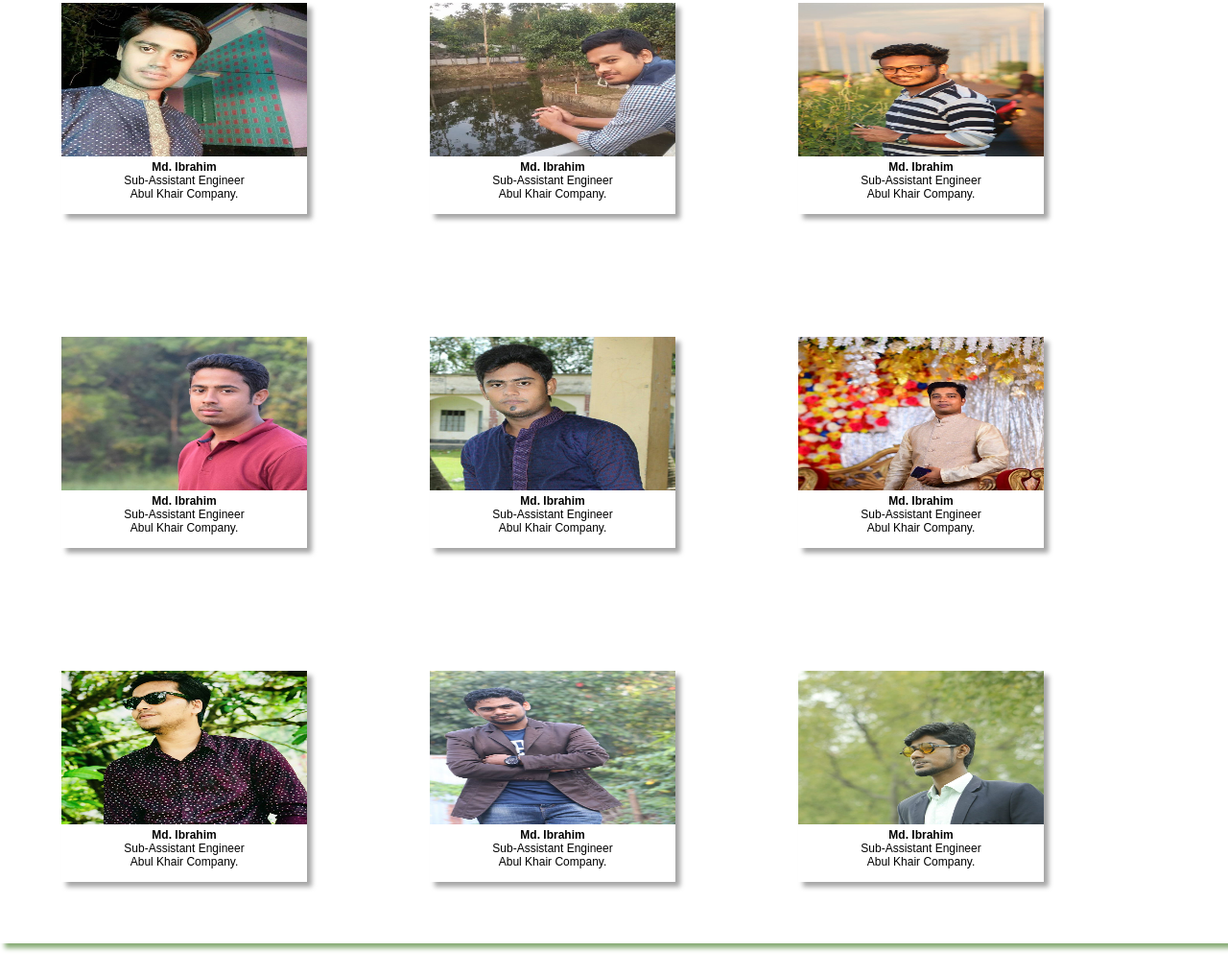
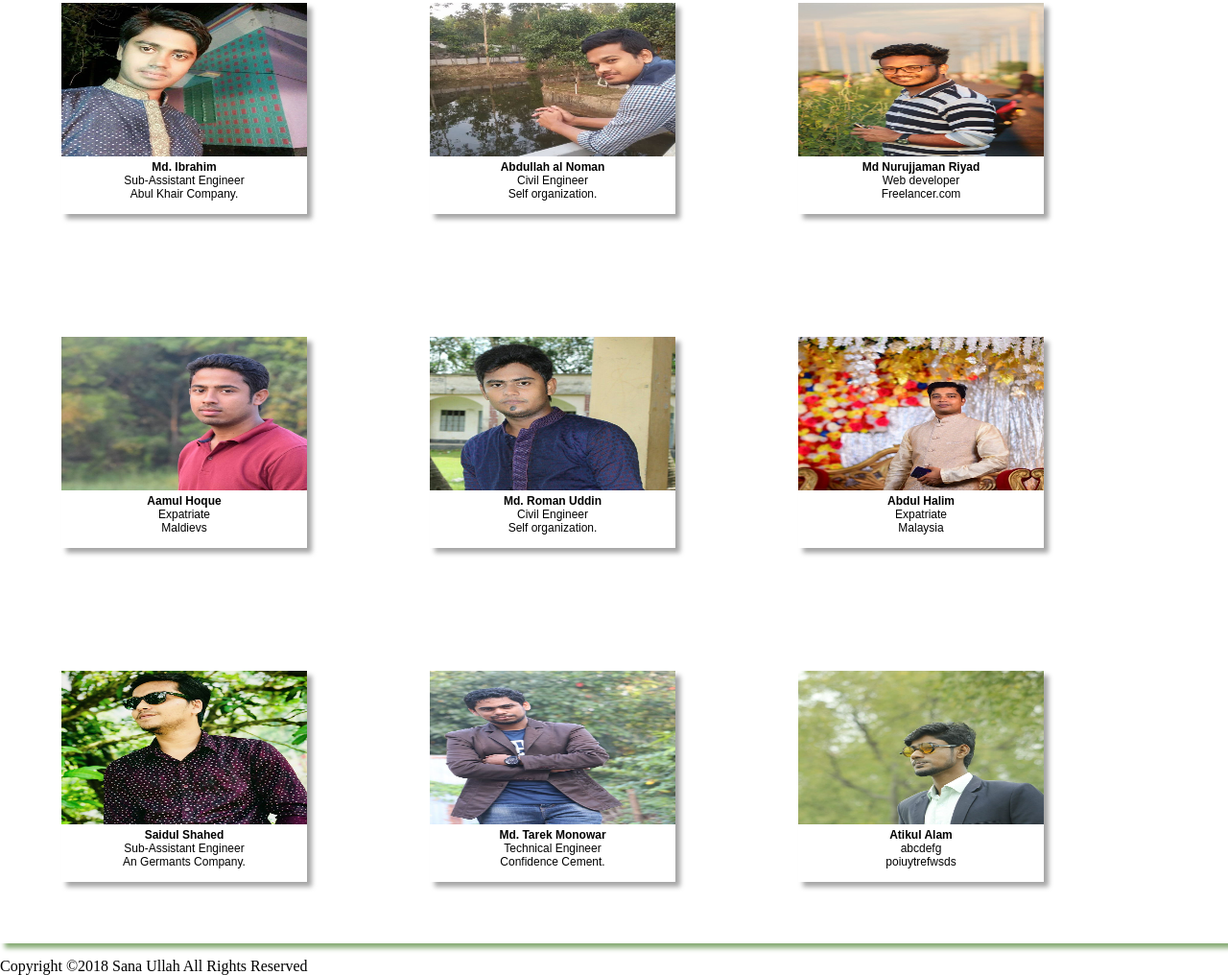
Before and after one commit to sanaaullah/friendsforever, a plain HTML site: page index.html in a window 1280 px wide. Shown: the part 1106-2122 px from the top of the page at 96% size. Drawn offline with nearby package versions, Linux system fonts and the light colour scheme.

Commit message:
Update index.html

```diff
--- a/index.html
+++ b/index.html
@@ -32,7 +32,7 @@
 
 <div class="friendlist">
   <div class="frnd 1">
-    <img src="images/ibrahim.jpg" alt="ibrahim">
+    <a href="https://www.facebook.com/nishat.rumon" target="_blank"> <img src="images/ibrahim.jpg" alt="ibrahim"></a>
     <div class="details">
     <p><strong>Md. Ibrahim </strong><br>
       Sub-Assistant Engineer <br>
@@ -42,85 +42,85 @@
   </div>
 
   <div class="frnd 1">
-    <img src="images/bappy.jpg" alt="bappy">
+      <a href="https://www.facebook.com/bappy.fpi" target="_blank"><img src="images/bappy.jpg" alt="bappy"></a>
     <div class="details">
-    <p><strong>Md. Ibrahim </strong><br>
-      Sub-Assistant Engineer <br>
-      Abul Khair Company.
+    <p><strong>Abdullah al Noman </strong><br>
+      Civil Engineer <br>
+      Self  organization.
     </p>
     </div>
   </div>
 
   <div class="frnd 1">
-    <img src="images/riyad.jpg" alt="riyad">
+      <a href="https://www.facebook.com/duronto.riyad" target="_blank"><img src="images/riyad.jpg" alt="riyad"></a>
     <div class="details">
-    <p><strong>Md. Ibrahim </strong><br>
-      Sub-Assistant Engineer <br>
-      Abul Khair Company.
+    <p><strong>Md Nurujjaman Riyad </strong><br>
+      Web developer<br>
+        Freelancer.com
     </p>
     </div>
   </div>
 
   <div class="frnd 1">
-    <img src="images/anam.jpg" alt="anam">
+      <a href="https://www.facebook.com/anamul.hoque.37454" target="_blank"><img src="images/anam.jpg" alt="anam"></a>
     <div class="details">
-    <p><strong>Md. Ibrahim </strong><br>
-      Sub-Assistant Engineer <br>
-      Abul Khair Company.
+    <p><strong>Aamul Hoque </strong><br>
+      Expatriate<br>
+      Maldievs
     </p>
     </div>
   </div>
 
   <div class="frnd 1">
-    <img src="images/roman.jpg" alt="roman">
+      <a href="https://www.facebook.com/prromanilu" target="_blank"><img src="images/roman.jpg" alt="roman"></a>
     <div class="details">
-    <p><strong>Md. Ibrahim </strong><br>
-      Sub-Assistant Engineer <br>
-      Abul Khair Company.
+    <p><strong>Md. Roman Uddin </strong><br>
+      Civil Engineer <br>
+      Self organization.
     </p>
     </div>
   </div>
 
   <div class="frnd 1">
-    <img src="images/halim.jpg" alt="halim">
+      <a href="https://www.facebook.com/ahmed.halim.79677471" target="_blank"><img src="images/halim.jpg" alt="halim"></a>
     <div class="details">
-    <p><strong>Md. Ibrahim </strong><br>
+    <p><strong>Abdul Halim </strong><br>
+      Expatriate <br>
+      Malaysia
+    </div>
+  </div>
+
+  <div class="frnd 1">
+      <a href="https://www.facebook.com/shahed.feni.3" target="_blank"><img src="images/shahed.jpg" alt="shahed"></a>
+    <div class="details">
+    <p><strong>Saidul Shahed </strong><br>
       Sub-Assistant Engineer <br>
-      Abul Khair Company.
+      An Germants Company.
     </p>
     </div>
   </div>
 
   <div class="frnd 1">
-    <img src="images/shahed.jpg" alt="shahed">
+      <a href="https://www.facebook.com/mdtarek.monower" target="_blank"><img src="images/tareq.jpg" alt="tareq"></a>
     <div class="details">
-    <p><strong>Md. Ibrahim </strong><br>
-      Sub-Assistant Engineer <br>
-      Abul Khair Company.
+    <p><strong>Md. Tarek Monowar </strong><br>
+      Technical Engineer <br>
+      Confidence Cement.
     </p>
     </div>
   </div>
 
   <div class="frnd 1">
-    <img src="images/tareq.jpg" alt="tareq">
+      <a href="https://www.facebook.com/atik.raaj" target="_blank"><img src="images/atik.jpg" alt="atik"></a>
     <div class="details">
-    <p><strong>Md. Ibrahim </strong><br>
-      Sub-Assistant Engineer <br>
-      Abul Khair Company.
-    </p>
-    </div>
-  </div>
-
-  <div class="frnd 1">
-    <img src="images/atik.jpg" alt="atik">
-    <div class="details">
-    <p><strong>Md. Ibrahim </strong><br>
-      Sub-Assistant Engineer <br>
-      Abul Khair Company.
+    <p><strong>Atikul Alam </strong><br>
+      abcdefg<br>
+      poiuytrefwsds
     </p>
     </div>
   </div>
 </div>
+<footer>Copyright ©2018 Sana Ullah All Rights Reserved</footer>
 </div>
 
 
```
